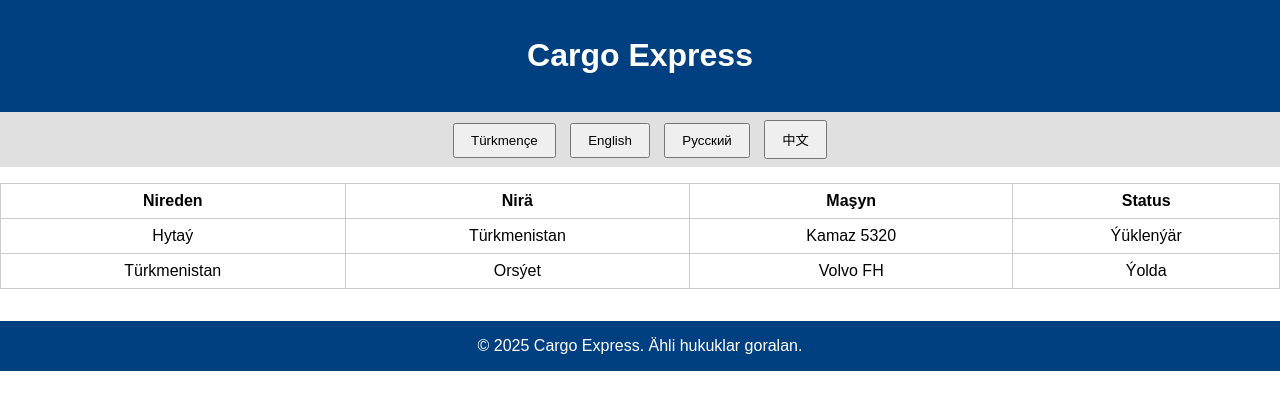
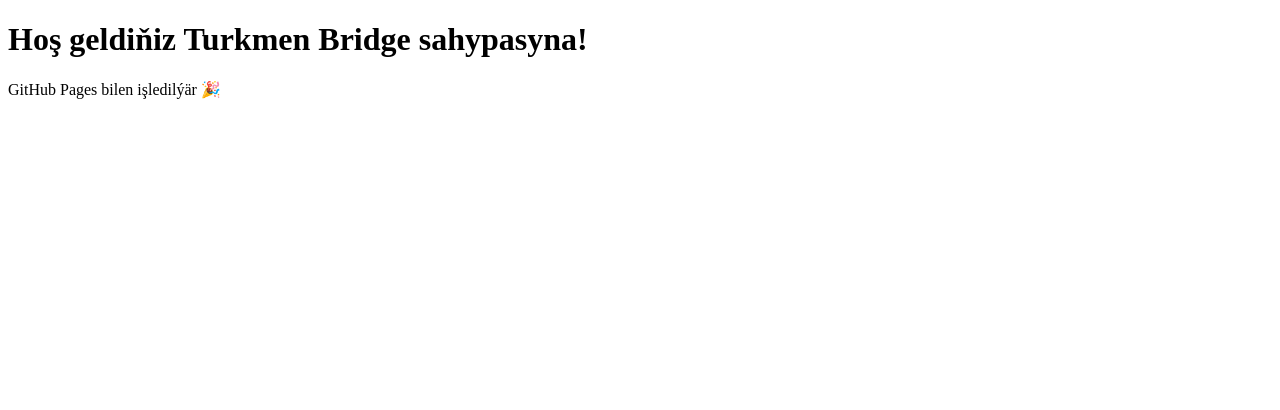
Before and after one commit to Lil-vista/turkmen-bridge, a plain HTML site: page index.html in a window 1280 px wide. Drawn offline with Linux system fonts and the light colour scheme.

Commit message:
Update index.html

```diff
--- a/index.html
+++ b/index.html
@@ -1,82 +1,11 @@
 <!DOCTYPE html>
-<html lang="tk">
+<html lang="en">
 <head>
-  <meta charset="UTF-8" />
-  <meta name="viewport" content="width=device-width, initial-scale=1" />
-  <title>Cargo Service</title>
-  <style>
-    body { font-family: Arial, sans-serif; margin: 0; padding: 0; }
-    header { background: #004080; color: white; padding: 1rem; text-align: center; }
-    nav { background: #e0e0e0; padding: 0.5rem; text-align: center; }
-    nav button { margin: 0 5px; padding: 0.5rem 1rem; cursor: pointer; }
-    table { width: 100%; border-collapse: collapse; margin-top: 1rem; }
-    th, td { border: 1px solid #ccc; padding: 8px; text-align: center; }
-    footer { background: #004080; color: white; text-align: center; padding: 1rem; margin-top: 2rem; }
-  </style>
+  <meta charset="UTF-8">
+  <title>Turkmen Bridge</title>
 </head>
 <body>
-
-<header>
-  <h1>Cargo Express</h1>
-</header>
-
-<nav>
-  <button onclick="changeLang('tk')">Türkmençe</button>
-  <button onclick="changeLang('en')">English</button>
-  <button onclick="changeLang('ru')">Русский</button>
-  <button onclick="changeLang('zh')">中文</button>
-</nav>
-
-<main>
-  <table id="cargoTable">
-    <thead>
-      <tr>
-        <th>Nireden</th>
-        <th>Nirä</th>
-        <th>Maşyn</th>
-        <th>Status</th>
-      </tr>
-    </thead>
-    <tbody>
-      <tr>
-        <td>Hytaý</td>
-        <td>Türkmenistan</td>
-        <td>Kamaz 5320</td>
-        <td>Ýüklenýär</td>
-      </tr>
-      <tr>
-        <td>Türkmenistan</td>
-        <td>Orsýet</td>
-        <td>Volvo FH</td>
-        <td>Ýolda</td>
-      </tr>
-    </tbody>
-  </table>
-</main>
-
-<footer>
-  © 2025 Cargo Express. Ähli hukuklar goralan.
-</footer>
-
-<script>
-  // Dil üýtgetmek üçin ýönekeý funksiýa (näme hemme zat iňlisçe bilen başlar)
-  const translations = {
-    tk: { from: 'Nireden', to: 'Nirä', truck: 'Maşyn', status: 'Status', title: 'Cargo Express' },
-    en: { from: 'From', to: 'To', truck: 'Truck', status: 'Status', title: 'Cargo Express' },
-    ru: { from: 'Откуда', to: 'Куда', truck: 'Машина', status: 'Статус', title: 'Карго Экспресс' },
-    zh: { from: '从', to: '到', truck: '卡车', status: '状态', title: '货运快递' },
-  };
-
-  function changeLang(lang) {
-    const t = translations[lang];
-    document.querySelector('header h1').textContent = t.title;
-    const ths = document.querySelectorAll('thead th');
-    ths[0].textContent = t.from;
-    ths[1].textContent = t.to;
-    ths[2].textContent = t.truck;
-    ths[3].textContent = t.status;
-  }
-</script>
-
+  <h1>Hoş geldiňiz Turkmen Bridge sahypasyna!</h1>
+  <p>GitHub Pages bilen işledilýär 🎉</p>
 </body>
 </html>
```
